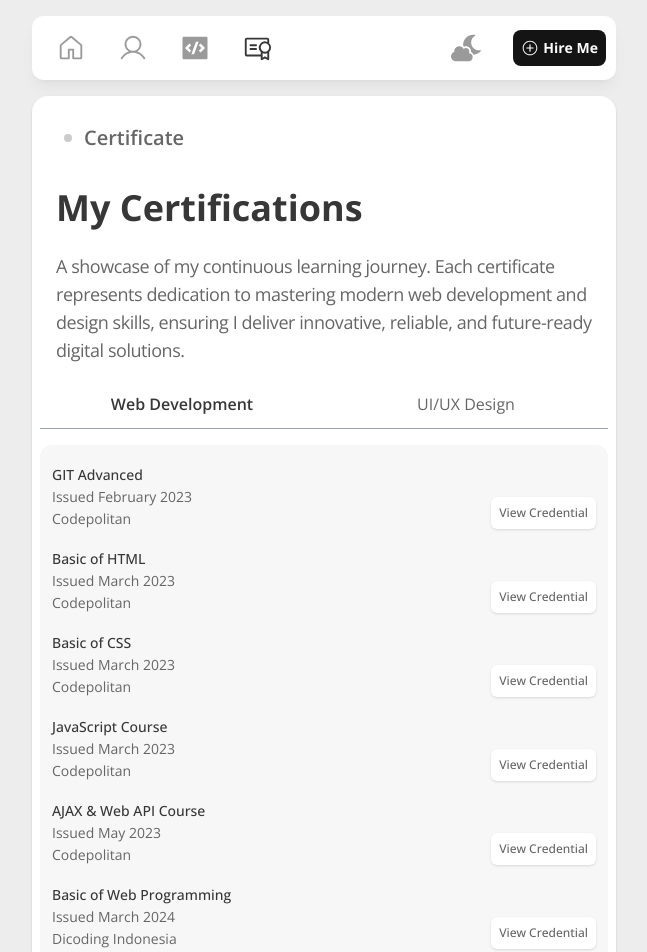
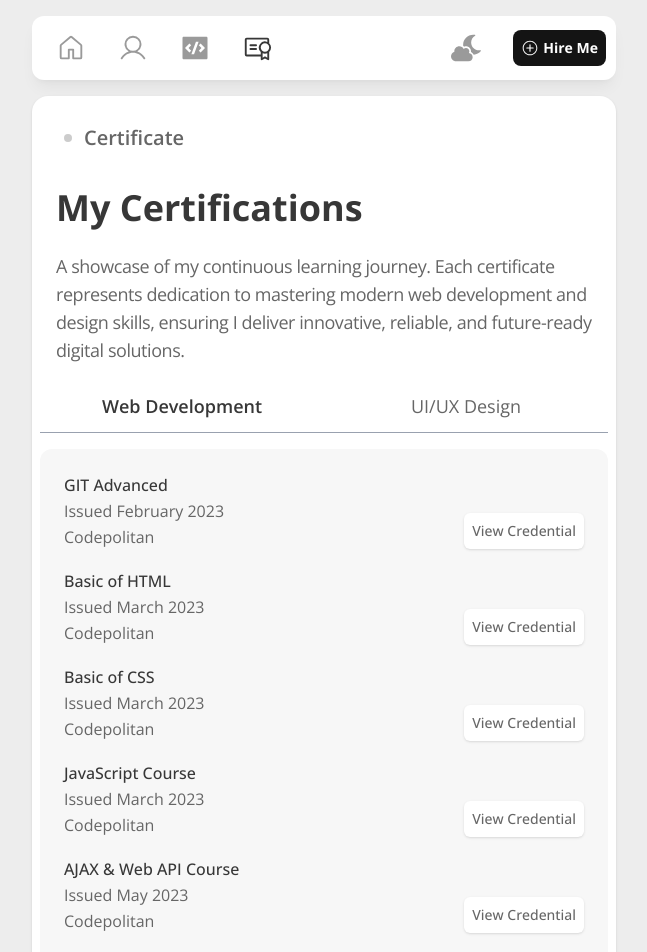
Before and after one commit to Abaljerind/portofolio-jerind, a React (Vite) app: page /certificate in a window 1280 px wide. Shown: the top 952 px of the page, without its empty margins (316-963 px from the left). Built offline with nearby package versions, Linux system fonts and the light colour scheme.

Commit message:
Style(MyCertificate): adjust styles for breakpoint md
Import certifications from data/certificates.js
Create variable certificates for using certifications
Fix tag name from <div> to <section>

```diff
--- a/src/pages/MyCertificate.jsx
+++ b/src/pages/MyCertificate.jsx
@@ -4,76 +4,17 @@ import Footer from "../components/Footer";
 import GrayCircle from "../components/GrayCircle";
 import { IoClose } from "react-icons/io5";
 import { PiMedalLight } from "react-icons/pi";
+import { certifications } from "../../data/certificates";
 
 const MyCertificate = () => {
   const [activeTab, setActiveTab] = useState("web");
   const [selectedCert, setSelectedCert] = useState(null);
 
-  const certifications = {
-    web: [
-      {
-        title: "GIT Advanced",
-        issued: "Issued February 2023",
-        provider: "Codepolitan",
-        image: "../images/certificates/git.webp",
-      },
-      {
-        title: "Basic of HTML",
-        issued: "Issued March 2023",
-        provider: "Codepolitan",
-        image: "../images/certificates/basic-html.webp",
-      },
-      {
-        title: "Basic of CSS",
-        issued: "Issued March 2023",
-        provider: "Codepolitan",
-        image: "../images/certificates/basic-css.webp",
-      },
-      {
-        title: "JavaScript Course",
-        issued: "Issued March 2023",
-        provider: "Codepolitan",
-        image: "../images/certificates/js-course.webp",
-      },
-      {
-        title: "AJAX & Web API Course",
-        issued: "Issued May 2023",
-        provider: "Codepolitan",
-        image: "../images/certificates/ajax-and-web-api-course.webp",
-      },
-      {
-        title: "Basic of Web Programming",
-        issued: "Issued March 2024",
-        provider: "Dicoding Indonesia",
-        image: "../images/certificates/basic-web-programming.webp",
-      },
-      {
-        title: "Basic of JavaScript",
-        issued: "Issued April 2024",
-        provider: "Dicoding Indonesia",
-        image: "../images/certificates/basic-javascript.webp",
-      },
-      {
-        title: "React JS Course",
-        issued: "Issued January 2025",
-        provider: "Codepolitan",
-        image: "../images/certificates/react-js-course.webp",
-      },
-    ],
-
-    uiux: [
-      {
-        title: "UI/UX & Product Management Bootcamp",
-        issued: "Issued February 2025",
-        provider: "HariSenin",
-        image: "../images/certificates/ui-ux.webp",
-      },
-    ],
-  };
+  const certificates = certifications;
 
   return (
     <>
-      <div className="px-2">
+      <section className="px-2">
         {/* header */}
         <header className="title-about flex items-center justify-between px-4 py-5 lg:px-6">
           <div className="flex items-center justify-between">
@@ -105,13 +46,13 @@ const MyCertificate = () => {
             aria-label="Certification categories"
           >
             <button
-              className={`flex-1 p-3 text-center ${activeTab === "web" ? "font-semibold text-[#373737] transition-all duration-300 dark:text-white" : "text-[#666]"} cursor-pointer`}
+              className={`flex-1 p-3 text-center ${activeTab === "web" ? "font-semibold text-[#373737] transition-all duration-300 dark:text-white" : "text-[#666]"} cursor-pointer md:text-lg`}
               onClick={() => setActiveTab("web")}
             >
               Web Development
             </button>
             <button
-              className={`flex-1 p-3 text-center ${activeTab === "uiux" ? "font-semibold text-[#373737] transition-all duration-300 dark:text-white" : "text-[#666]"} cursor-pointer`}
+              className={`flex-1 p-3 text-center ${activeTab === "uiux" ? "font-semibold text-[#373737] transition-all duration-300 dark:text-white" : "text-[#666]"} cursor-pointer md:text-lg`}
               onClick={() => setActiveTab("uiux")}
             >
               UI/UX Design
@@ -120,26 +61,26 @@ const MyCertificate = () => {
           {/* ./ tab */}
 
           {/* tab content */}
-          <section className="mt-4 flex-1 space-y-5 rounded-xl bg-[#F7F7F7] px-3 py-5 dark:bg-[#2C2C2C]">
-            {certifications[activeTab].map((cert, idx) => {
+          <section className="mt-4 flex-1 space-y-5 rounded-xl bg-[#F7F7F7] px-3 py-5 md:p-6 dark:bg-[#2C2C2C]">
+            {certificates[activeTab].map((cert, idx) => {
               return (
                 <article
                   className="flex items-end justify-between gap-1.5"
                   key={idx + 1}
                 >
                   <div className="flex flex-col gap-0.5">
-                    <h3 className="text-sm font-medium text-[#373737] dark:text-white">
+                    <h3 className="text-sm font-medium text-[#373737] md:text-base dark:text-white">
                       {cert.title}
                     </h3>
-                    <p className="text-sm text-[#666666] dark:text-[#c0c0c0]">
+                    <p className="certification-issued-provider">
                       {cert.issued}
                     </p>
-                    <p className="text-sm text-[#666666] dark:text-[#c0c0c0]">
+                    <p className="certification-issued-provider">
                       {cert.provider}
                     </p>
                   </div>
                   <button
-                    className="cursor-pointer rounded-md bg-white p-2 text-xs font-medium text-[#666] shadow-sm duration-300 hover:shadow-lg dark:bg-[#494848] dark:text-white"
+                    className="cursor-pointer rounded-md bg-white p-2 text-xs font-medium text-[#666] shadow-sm duration-300 hover:shadow-lg md:text-sm dark:bg-[#494848] dark:text-white"
                     onClick={() => setSelectedCert(cert)}
                   >
                     View Credential
@@ -206,7 +147,7 @@ const MyCertificate = () => {
 
           {/* ./ content */}
         </main>
-      </div>
+      </section>
       {/* footer */}
       <footer>
         <ContactSection />
```
